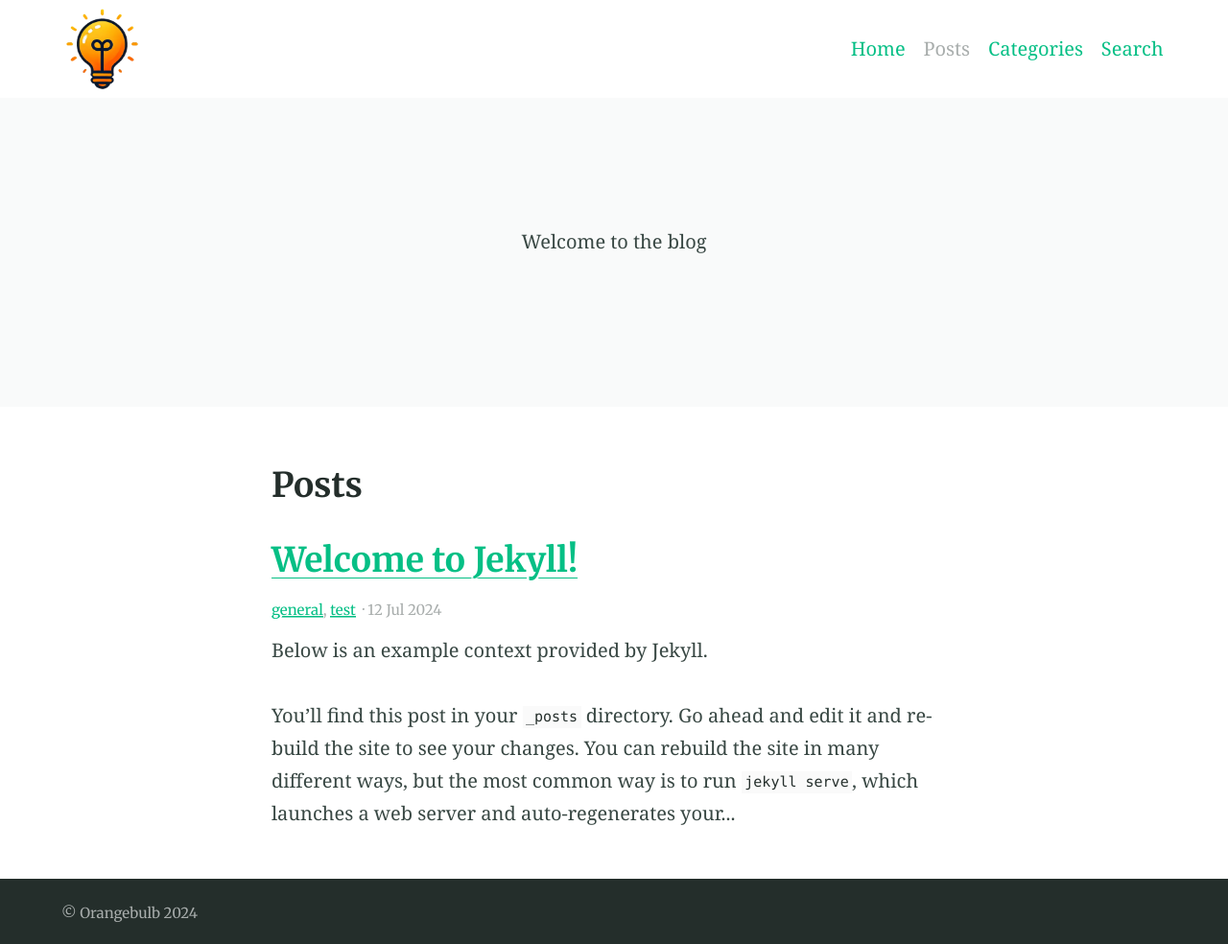
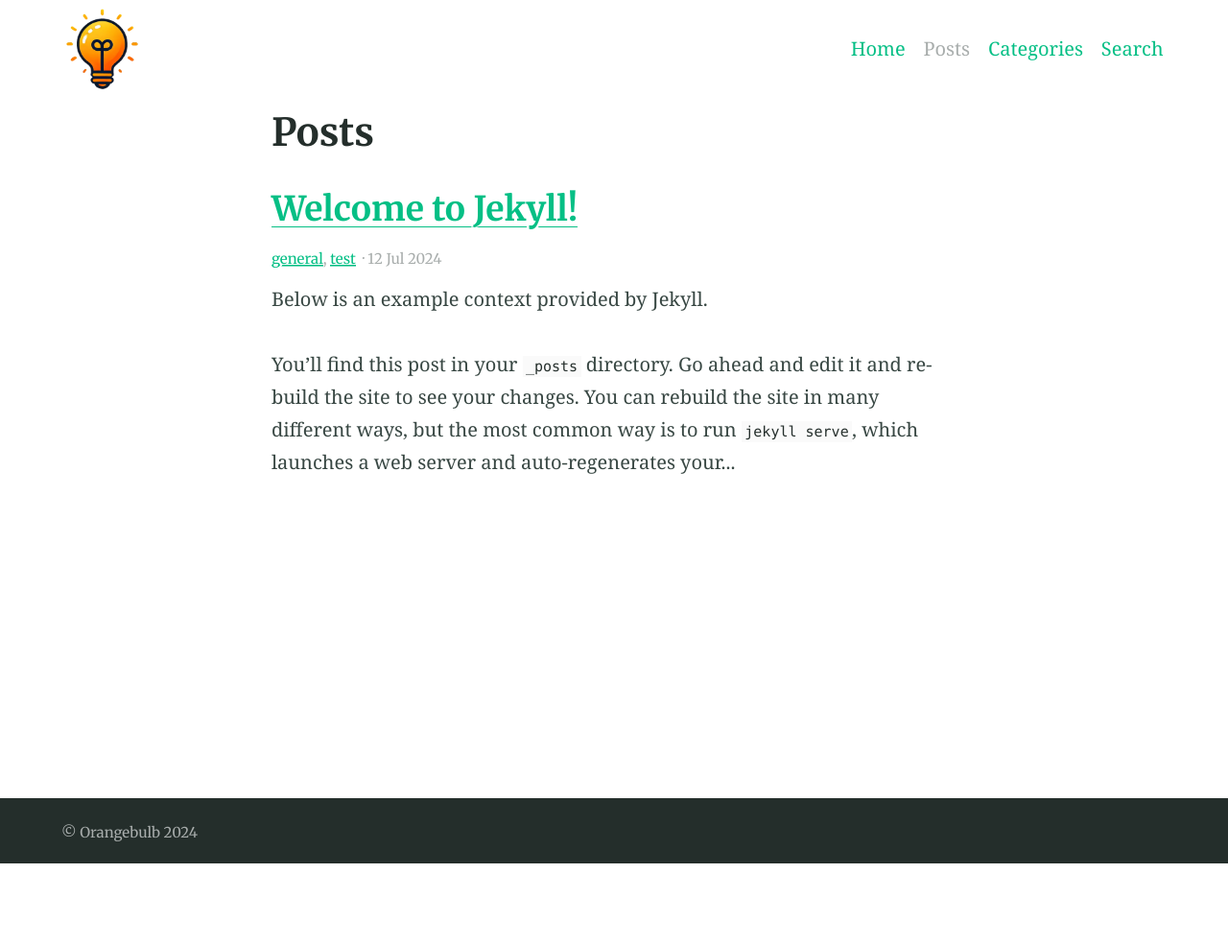
Before and after one commit to trpallin/trpallin.github.io, a Jekyll site: the page built from post.md, in a window 1280 px wide. Shown: the whole page at 96% size. Built offline with Jekyll 4.4.1, drawn with Linux system fonts in a browser that asks for light colours; after the commit the page ends 900 px from its top, so only the background shows below that.

Commit message:
fix issues

```diff
--- a/_config.yml
+++ b/_config.yml
@@ -53,12 +53,10 @@ timezone: Canada/Vancouver # Timezone for blog posts and alike
 # 5. Collections
 collections:
   posts:
-    title: Posts # Needed for Siteleaf
     output: true
-    description: "" # The post list page content
-    feature_text: |
-      Welcome to the blog
-    feature_image: ""
+    description: "Posts" # The post list page content
+    # feature_text: ""
+    # feature_image: ""
 
 # 6. Jekyll collections settings
 defaults:
@@ -112,7 +110,7 @@ navigation_header:
 - title: Home
   url: /
 - title: Posts
-  url: /blog/
+  url: /post/
 - title: Categories
   url: /categories/
 - title: Search
--- a/blog.md
+++ b/post.md
@@ -1,5 +1,5 @@
 ---
+title: Posts
 layout: blog
 collectionpage: posts
 ---
-## Posts
```
Also changed, not shown: index.md (+1 -2 lines).
